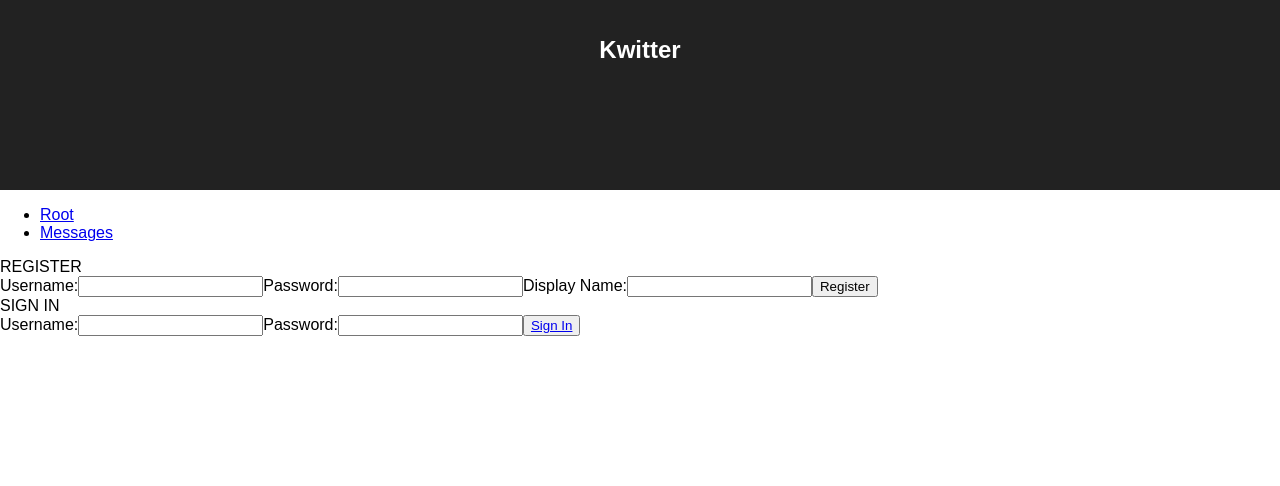
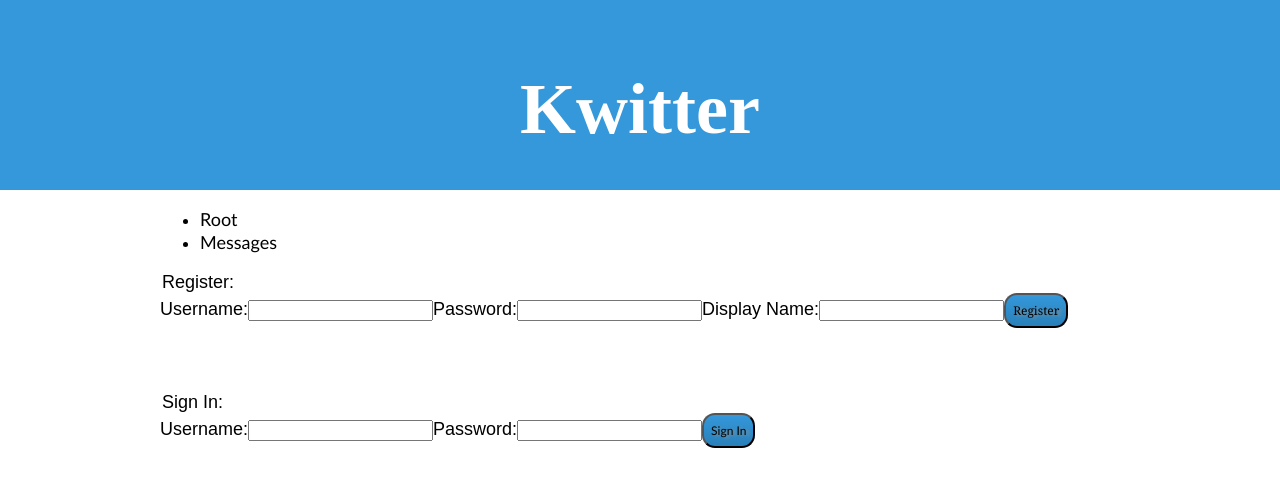
Before and after one commit to ashtonknoblock/Beanie-Babies-Kwitter, a React (Create React App) app: page / in a window 1280 px wide. Shown: the top 486 px of the page. Built offline with nearby package versions, Linux system fonts and the light colour scheme.

Commit message:
a little styling never hurt anyone

```diff
--- a/public/index.html
+++ b/public/index.html
@@ -19,11 +19,11 @@
       work correctly both with client-side routing and a non-root public URL.
       Learn how to configure a non-root public URL by running `npm run build`.
     -->
-    <title>React App</title>
+    <title>Kwitter</title>
   </head>
   <body>
     <noscript>
-      You need to enable JavaScript to run this app.
+      Hey...You need to enable JavaScript to run this app.
     </noscript>
     <div id="root"></div>
     <!--
--- a/src/App.css
+++ b/src/App.css
@@ -1,28 +1,89 @@
 .App {
   text-align: center;
+  font-family: cursive;
+  font-size: 2em;
 }
 
-.App-logo {
-  animation: App-logo-spin infinite 20s linear;
-  height: 80px;
+body {
+  display: flex;
+  flex-direction: column;
+  justify-content: center;
 }
 
+#root {
+ font-size: 18px;
+}
+
+.main {
+  font-family: 'Courier New', Courier, monospace;
+  ;
+}
+
+#mainstuff {
+  width: 75vw;
+  margin: 0 auto;
+}
+
+.new-message {
+  width: 50vw;
+  height: 7vh;
+  font-size: 18px;
+  margin: 5px;;
+}
+
+
+
 .App-header {
-  background-color: #222;
+  background-color: #3498db;
   height: 150px;
   padding: 20px;
   color: white;
 }
 
-.App-title {
-  font-size: 1.5em;
+
+button {
+  background: #3498db;
+  background-image: -webkit-linear-gradient(top, #3498db, #2980b9);
+  background-image: -moz-linear-gradient(top, #3498db, #2980b9);
+  background-image: -ms-linear-gradient(top, #3498db, #2980b9);
+  background-image: -o-linear-gradient(top, #3498db, #2980b9);
+  background-image: linear-gradient(to bottom, #3498db, #2980b9);
+  -webkit-border-radius: 13;
+  -moz-border-radius: 13;
+  border-radius: 13px;
+  text-shadow: 3px 1px 3px #8f8f8f;
+  font-family: Georgia;
+  color: #000000;
+  font-size: 12px;
+  padding: 7px 7px 7px 7px;
+  text-decoration: none;
 }
 
-.App-intro {
-  font-size: large;
+button:hover {
+  background: #3cb0fd;
+  background-image: -webkit-linear-gradient(top, #3cb0fd, #3498db);
+  background-image: -moz-linear-gradient(top, #3cb0fd, #3498db);
+  background-image: -ms-linear-gradient(top, #3cb0fd, #3498db);
+  background-image: -o-linear-gradient(top, #3cb0fd, #3498db);
+  background-image: linear-gradient(to bottom, #3cb0fd, #3498db);
+  text-decoration: none;
 }
 
-@keyframes App-logo-spin {
-  from { transform: rotate(0deg); }
-  to { transform: rotate(360deg); }
+a, a:visited, a:hover, a:active {
+  text-decoration: none;
+  color: inherit;
+  font-family: 'Gill Sans', 'Gill Sans MT', Calibri, 'Trebuchet MS', sans-serif;
 }
+
+ul {
+  display: flex;
+  flex-direction: column;
+  justify-content: center;
+}
+#registerForm {
+  margin-bottom: 8vh;
+}
+
+#loginFrom{
+  margin: 25px;
+}
--- a/src/App.js
+++ b/src/App.js
@@ -6,7 +6,7 @@ import Auth from './Auth.jsx';
 import IndividualItem from './individualMessage.jsx';
 import { withRouter } from 'react-router-dom';
 import { connect } from 'react-redux';
-
+import './index.css';
 class App extends Component {
 
   render() {
@@ -17,7 +17,7 @@ class App extends Component {
             <h1 className="App-title">Kwitter</h1>
          </header>
        </div>
-
+       <div id="mainstuff">
         <ul>
           <li>
             <Link to="/">Root</Link>
@@ -25,8 +25,8 @@ class App extends Component {
           <li>
             <Link to="/messages">Messages</Link>
           </li>
+        </ul>
 
-       </ul>
 
         <Switch>
 
@@ -35,6 +35,7 @@ class App extends Component {
           <Route path="/messages/:id" component={IndividualItem}/>
 
         </Switch>
+        </div>
 
       </React.Fragment>
     );
@@ -49,7 +50,3 @@ const mapStateToProps = (state) => {
 }
 
 export default withRouter(connect(mapStateToProps)(App));
-
-
-
-// export default App;
--- a/src/Auth.jsx
+++ b/src/Auth.jsx
@@ -83,18 +83,18 @@ class Auth extends Component {
     render() {
       return (
         <React.Fragment>
-         <div>
-          REGISTER
+         <div id="registerForm">
             <form onSubmit={this.fetchRegister} action="/">
+            <legend>Register:</legend>
               Username:<input className="reg" value={this.state.regUsername} onChange={this.inputChange("regUsername")} required></input>
               Password:<input className="reg" type="password" value={this.state.regPassword} onChange={this.inputChange("regPassword")} required></input>
               Display Name:<input className="reg" value={this.state.displayName} onChange={this.inputChange("displayName")} required></input>
               <button type="submit">Register</button>
             </form>
           </div>
-          <div>
-            SIGN IN
+          <div id="loginForm">
             <form>
+            <legend>Sign In:</legend>
               Username:<input className="log" value={this.state.username} onChange={this.inputChange("username")} required></input>
               Password:<input className="log" type="password" value={this.state.password} onChange={this.inputChange("password")} required></input>
               <input type="hidden" name="redirect" value="www.google.com"></input>
--- a/src/MessageList.jsx
+++ b/src/MessageList.jsx
@@ -50,6 +50,7 @@ class MessageList extends Component {
   }
 
   fetch('https://kwitter-api.herokuapp.com/messages', postMessageOptions)
+  .then(data=>console.log(data))
   .then(data => {
     this.setState({
       text: ""
@@ -82,7 +83,7 @@ class MessageList extends Component {
                 onChange={this.textInputChange("text")}
                 autoFocus
               />
-              <button type="submit" onClick={this.handleSubmitFetch}><Link to="/messages">Submit Message</Link></button>
+              <button type="submit" onClick={this.handleSubmitFetch}><Link to="/messages">Post Kweet</Link></button>
             </form>
             <button type="submit" onClick={this.fetchLogout}><Link to="/">Log Out</Link></button>
           </header>
```
Also changed, not shown: src/index.css (line endings or trailing spaces). Lines whose indentation alone changed are shown as unchanged.
